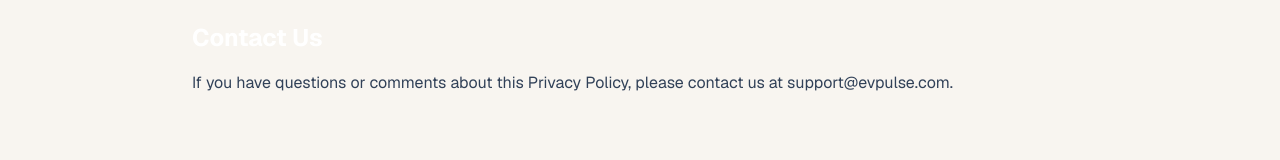
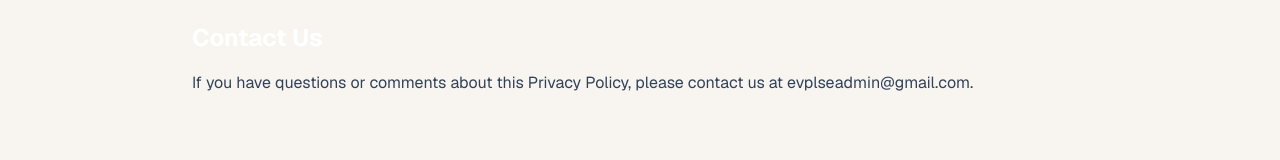
Before and after one commit to Ashwin253/ignev, a Next.js app: page /privacy in a window 1280 px wide. Shown: the part 976-1136 px from the top of the page. Built offline with nearby package versions, Linux system fonts and the light colour scheme; no server answers.

Commit message:
added email

```diff
--- a/app/components/Footer.tsx
+++ b/app/components/Footer.tsx
@@ -76,7 +76,7 @@ export default function Footer() {
               </li>
               <li className="flex items-center">
                 <Mail size={20} className="text-primary mr-3 shrink-0" />
-                <span className="text-gray-400">support@EVPULSE.com</span>
+                <span className="text-gray-400">evplseadmin@gmail.com</span>
               </li>
             </ul>
           </div> */}
--- a/app/privacy/page.tsx
+++ b/app/privacy/page.tsx
@@ -31,7 +31,7 @@ export default function PrivacyPage() {
 
           <h2 className="text-2xl font-bold text-white mt-8 mb-4">Contact Us</h2>
           <p>
-            If you have questions or comments about this Privacy Policy, please contact us at support@evpulse.com.
+            If you have questions or comments about this Privacy Policy, please contact us at evplseadmin@gmail.com.
           </p>
         </div>
       </div>
--- a/app/terms/page.tsx
+++ b/app/terms/page.tsx
@@ -31,7 +31,7 @@ export default function TermsPage() {
 
           <h2 className="text-2xl font-bold text-slate-900 mt-8 mb-4">5. Contact Us</h2>
           <p>
-            In order to resolve a complaint regarding the Site or to receive further information regarding use of the Site, please contact us at support@evpulse.com.
+            In order to resolve a complaint regarding the Site or to receive further information regarding use of the Site, please contact us at evplseadmin@gmail.com.
           </p>
         </div>
       </div>
```
